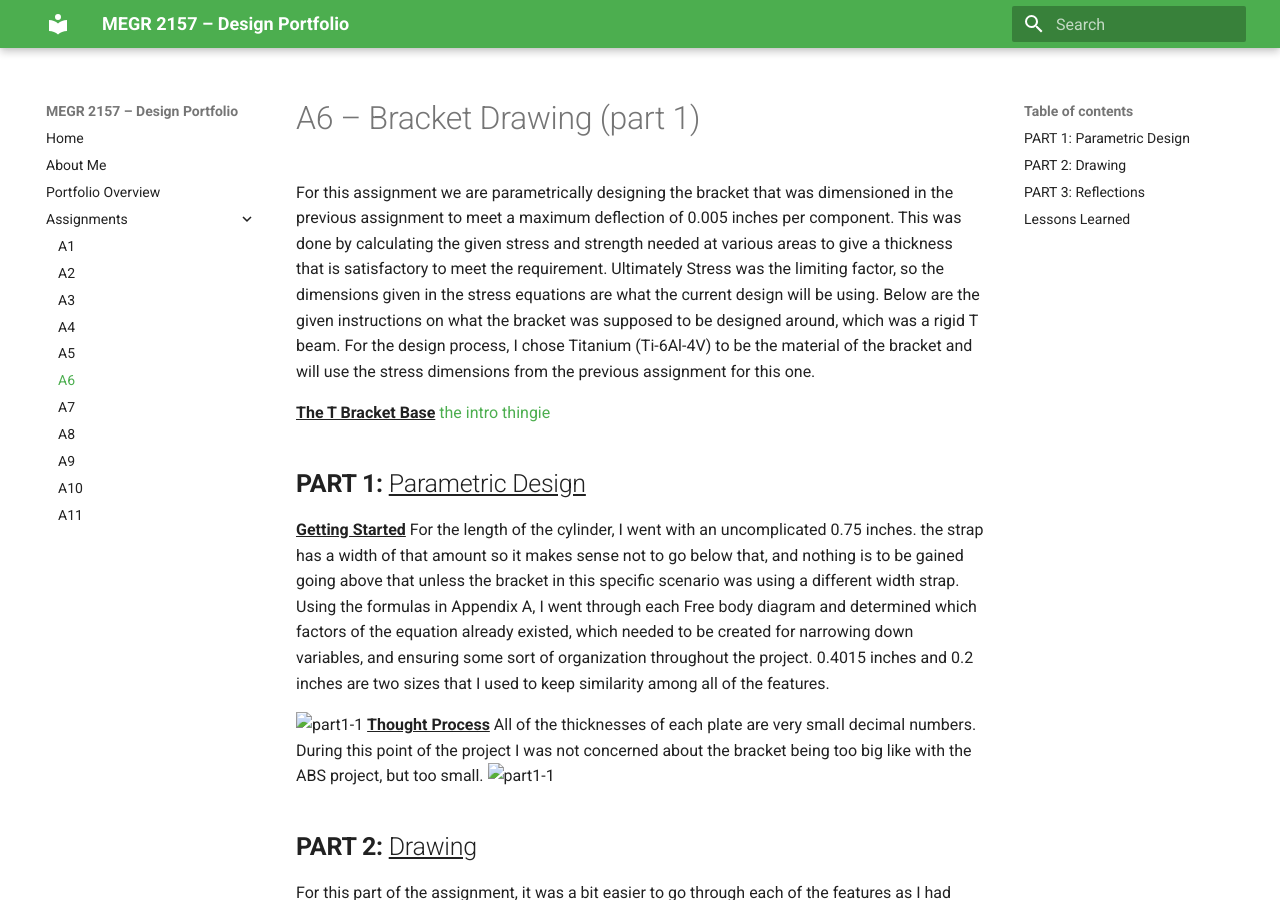
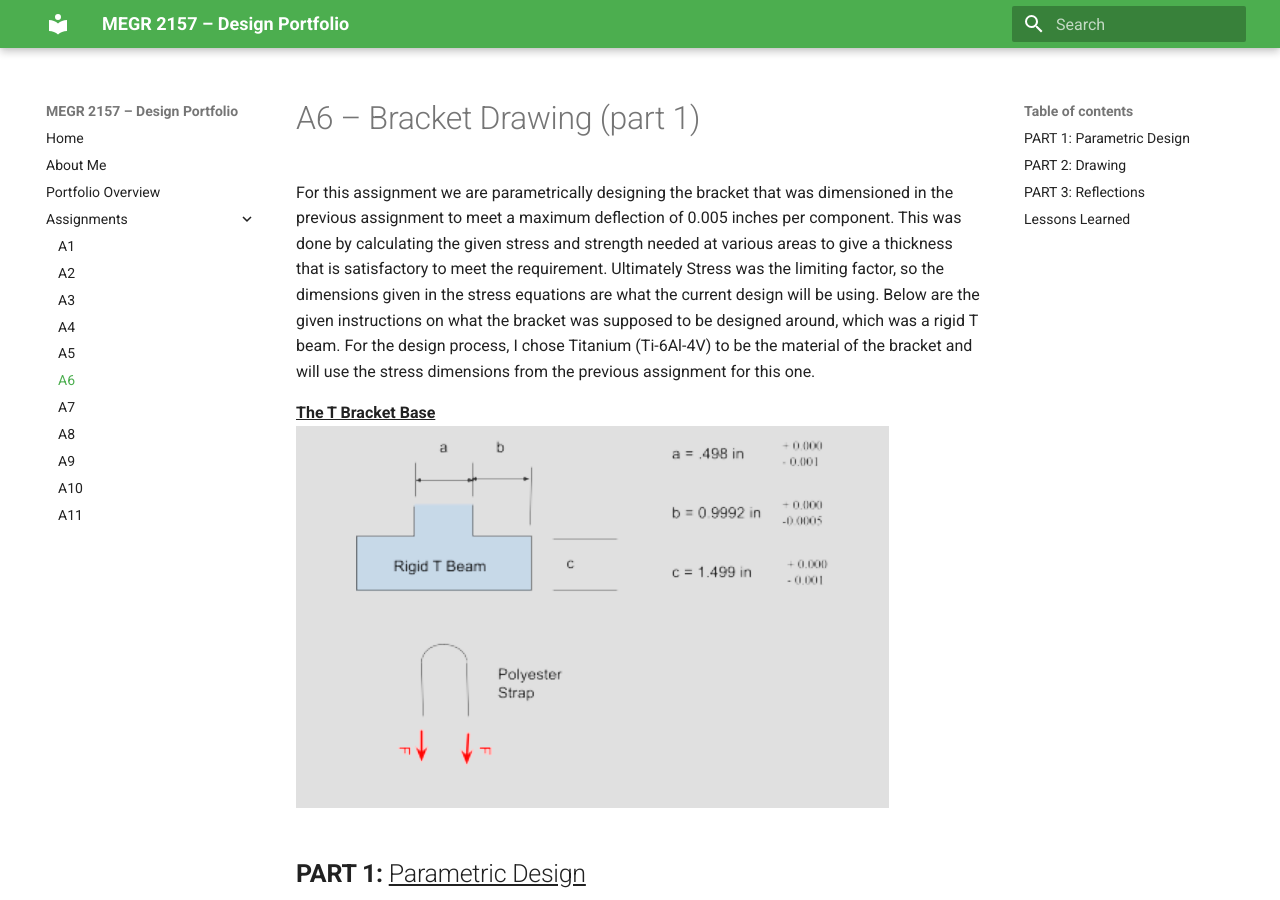
Before and after one commit to dadams78/design-projects-portfolio, an MkDocs documentation site: the page built from docs/assignments/A06/index.md, in a window 1280 px wide and 900 px high. Built offline with MkDocs 1.6.1 and Material for MkDocs 9.7.7, drawn with Linux system fonts in a browser that asks for light colours.

Commit message:
Update index.md

```diff
--- a/docs/assignments/A06/index.md
+++ b/docs/assignments/A06/index.md
@@ -3,7 +3,7 @@
 For this assignment we are parametrically designing the bracket that was dimensioned in the previous assignment to meet a maximum deflection of 0.005 inches per component. This was done by calculating the given stress and strength needed at various areas to give a thickness that is satisfactory to meet the requirement. Ultimately Stress was the limiting factor, so the dimensions given in the stress equations are what the current design will be using. Below are the given instructions on what the bracket was supposed to be designed around, which was a rigid T beam. For the design process, I chose Titanium (Ti-6Al-4V) to be the material of the bracket and will use the stress dimensions from the previous assignment for this one.
 
 **<u>The T Bracket Base</u>**
-[the intro thingie](intro.png)
+![the intro thingie](intro.png)
 
 
 ## __PART 1:__ <u>Parametric Design</u>
```
